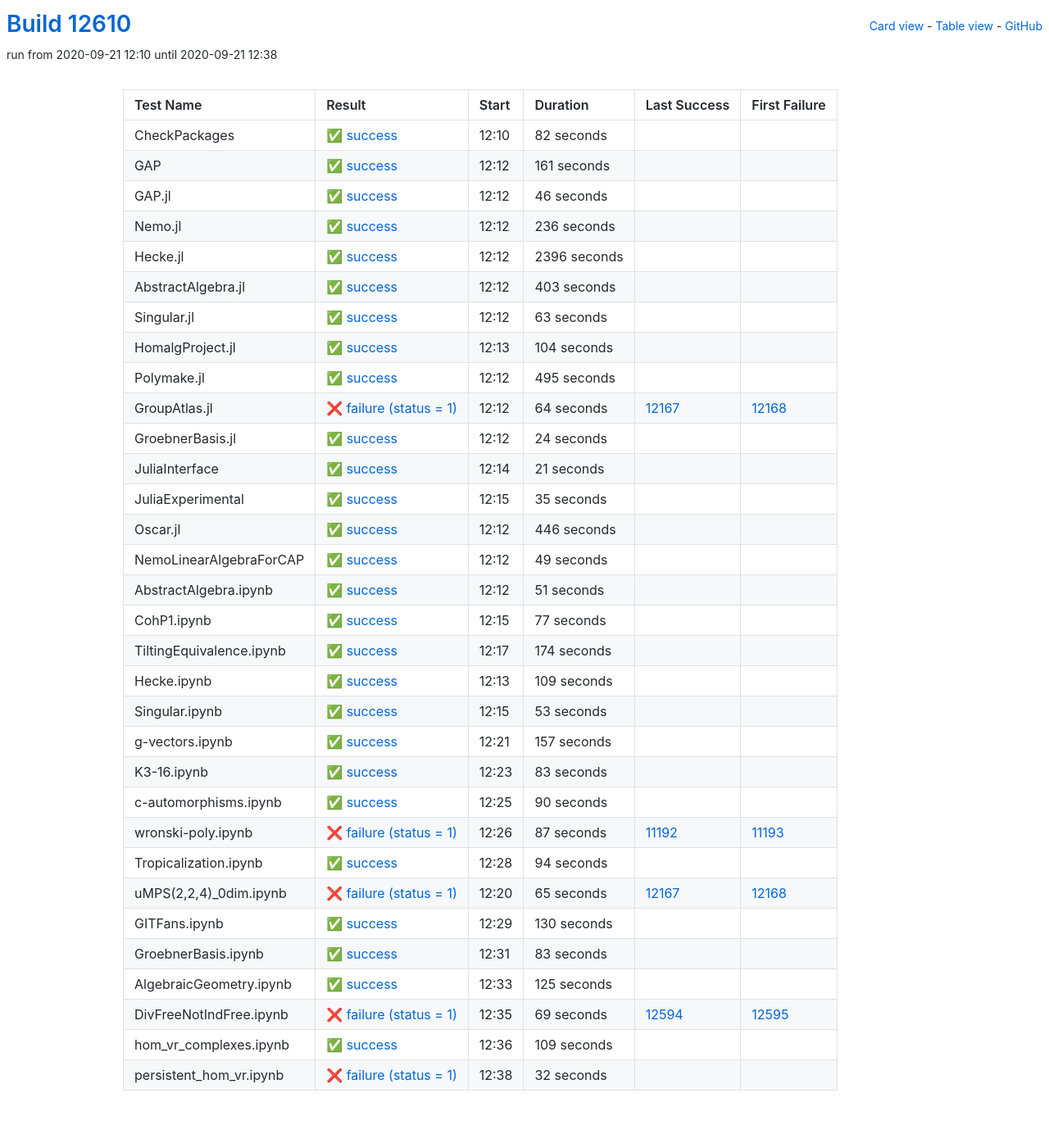
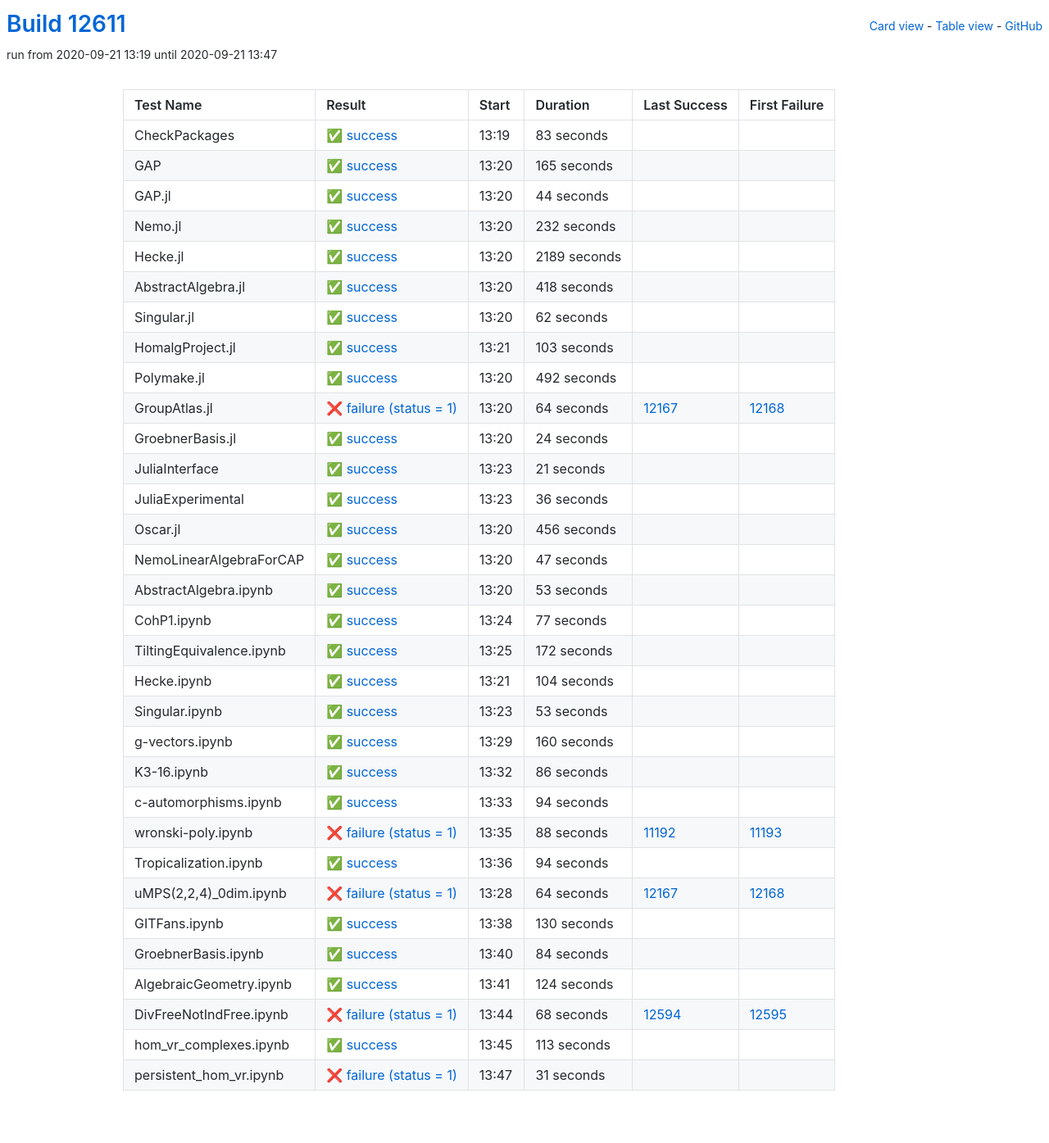
Before and after one commit to oscar-system/oscar-ci-status, a Jekyll site: the page built from table.html, in a window 1280 px wide. Shown: the whole page at 82% size. Built offline with Jekyll 4.4.1, drawn with Linux system fonts in a browser that asks for light colours.

Commit message:
Build #12611

```diff
--- a/_data/ci.yml
+++ b/_data/ci.yml
@@ -1,6 +1,6 @@
 ---
-build: 12610
-build_url: https://oscarci.mathematik.uni-kl.de/job/oscar/12610/
+build: 12611
+build_url: https://oscarci.mathematik.uni-kl.de/job/oscar/12611/
 job: oscar
 organization: oscar-system
 repo: oscar-ci-status
@@ -8,116 +8,116 @@
 tests:
 - name: CheckPackages
   id: checkpackages
-  log: https://oscarci.mathematik.uni-kl.de/job/oscar/12610/artifact/logs/build-12610/CheckPackages.log
-  start: 2020-09-21 12:10
+  log: https://oscarci.mathematik.uni-kl.de/job/oscar/12611/artifact/logs/build-12611/CheckPackages.log
+  start: 2020-09-21 13:19
   success: true
   exitcode: 0
   status: success
-  duration: 82
+  duration: 83
   last_success: false
   last_success_url:
   first_failure: false
   first_failure_url:
 - name: GAP
   id: gap
-  log: https://oscarci.mathematik.uni-kl.de/job/oscar/12610/artifact/logs/build-12610/GAP.log
-  start: 2020-09-21 12:12
+  log: https://oscarci.mathematik.uni-kl.de/job/oscar/12611/artifact/logs/build-12611/GAP.log
+  start: 2020-09-21 13:20
   success: true
   exitcode: 0
   status: success
-  duration: 161
+  duration: 165
   last_success: false
   last_success_url:
   first_failure: false
   first_failure_url:
 - name: GAP.jl
   id: gap-jl
-  log: https://oscarci.mathematik.uni-kl.de/job/oscar/12610/artifact/logs/build-12610/GAP.jl.log
-  start: 2020-09-21 12:12
+  log: https://oscarci.mathematik.uni-kl.de/job/oscar/12611/artifact/logs/build-12611/GAP.jl.log
+  start: 2020-09-21 13:20
   success: true
   exitcode: 0
   status: success
-  duration: 46
+  duration: 44
   last_success: false
   last_success_url:
   first_failure: false
   first_failure_url:
 - name: Nemo.jl
   id: nemo-jl
-  log: https://oscarci.mathematik.uni-kl.de/job/oscar/12610/artifact/logs/build-12610/Nemo.jl.log
-  start: 2020-09-21 12:12
+  log: https://oscarci.mathematik.uni-kl.de/job/oscar/12611/artifact/logs/build-12611/Nemo.jl.log
+  start: 2020-09-21 13:20
   success: true
   exitcode: 0
   status: success
-  duration: 236
+  duration: 232
   last_success: false
   last_success_url:
   first_failure: false
   first_failure_url:
 - name: Hecke.jl
   id: hecke-jl
-  log: https://oscarci.mathematik.uni-kl.de/job/oscar/12610/artifact/logs/build-12610/Hecke.jl.log
-  start: 2020-09-21 12:12
+  log: https://oscarci.mathematik.uni-kl.de/job/oscar/12611/artifact/logs/build-12611/Hecke.jl.log
+  start: 2020-09-21 13:20
   success: true
   exitcode: 0
   status: success
-  duration: 2396
+  duration: 2189
   last_success: false
   last_success_url:
   first_failure: false
   first_failure_url:
 - name: AbstractAlgebra.jl
   id: abstractalgebra-jl
-  log: https://oscarci.mathematik.uni-kl.de/job/oscar/12610/artifact/logs/build-12610/AbstractAlgebra.jl.log
-  start: 2020-09-21 12:12
+  log: https://oscarci.mathematik.uni-kl.de/job/oscar/12611/artifact/logs/build-12611/AbstractAlgebra.jl.log
+  start: 2020-09-21 13:20
   success: true
   exitcode: 0
   status: success
-  duration: 403
+  duration: 418
   last_success: false
   last_success_url:
   first_failure: false
   first_failure_url:
 - name: Singular.jl
   id: singular-jl
-  log: https://oscarci.mathematik.uni-kl.de/job/oscar/12610/artifact/logs/build-12610/Singular.jl.log
-  start: 2020-09-21 12:12
+  log: https://oscarci.mathematik.uni-kl.de/job/oscar/12611/artifact/logs/build-12611/Singular.jl.log
+  start: 2020-09-21 13:20
   success: true
   exitcode: 0
   status: success
-  duration: 63
+  duration: 62
   last_success: false
   last_success_url:
   first_failure: false
   first_failure_url:
 - name: HomalgProject.jl
   id: homalgproject-jl
-  log: https://oscarci.mathematik.uni-kl.de/job/oscar/12610/artifact/logs/build-12610/HomalgProject.jl.log
-  start: 2020-09-21 12:13
+  log: https://oscarci.mathematik.uni-kl.de/job/oscar/12611/artifact/logs/build-12611/HomalgProject.jl.log
+  start: 2020-09-21 13:21
   success: true
   exitcode: 0
   status: success
-  duration: 104
+  duration: 103
   last_success: false
   last_success_url:
   first_failure: false
   first_failure_url:
 - name: Polymake.jl
   id: polymake-jl
-  log: https://oscarci.mathematik.uni-kl.de/job/oscar/12610/artifact/logs/build-12610/Polymake.jl.log
-  start: 2020-09-21 12:12
+  log: https://oscarci.mathematik.uni-kl.de/job/oscar/12611/artifact/logs/build-12611/Polymake.jl.log
+  start: 2020-09-21 13:20
   success: true
   exitcode: 0
   status: success
-  duration: 495
+  duration: 492
   last_success: false
   last_success_url:
   first_failure: false
   first_failure_url:
 - name: GroupAtlas.jl
   id: groupatlas-jl
-  log: https://oscarci.mathematik.uni-kl.de/job/oscar/12610/artifact/logs/build-12610/GroupAtlas.jl.log
-  start: 2020-09-21 12:12
+  log: https://oscarci.mathematik.uni-kl.de/job/oscar/12611/artifact/logs/build-12611/GroupAtlas.jl.log
+  start: 2020-09-21 13:20
   success: false
   exitcode: 1
   status: failure
@@ -128,8 +128,8 @@
   first_failure_url: https://oscarci.mathematik.uni-kl.de/job/oscar/12168/
 - name: GroebnerBasis.jl
   id: groebnerbasis-jl
-  log: https://oscarci.mathematik.uni-kl.de/job/oscar/12610/artifact/logs/build-12610/GroebnerBasis.jl.log
-  start: 2020-09-21 12:12
+  log: https://oscarci.mathematik.uni-kl.de/job/oscar/12611/artifact/logs/build-12611/GroebnerBasis.jl.log
+  start: 2020-09-21 13:20
   success: true
   exitcode: 0
   status: success
@@ -140,8 +140,8 @@
   first_failure_url:
 - name: JuliaInterface
   id: juliainterface
-  log: https://oscarci.mathematik.uni-kl.de/job/oscar/12610/artifact/logs/build-12610/JuliaInterface.log
-  start: 2020-09-21 12:14
+  log: https://oscarci.mathematik.uni-kl.de/job/oscar/12611/artifact/logs/build-12611/JuliaInterface.log
+  start: 2020-09-21 13:23
   success: true
   exitcode: 0
   status: success
@@ -152,56 +152,56 @@
   first_failure_url:
 - name: JuliaExperimental
   id: juliaexperimental
-  log: https://oscarci.mathematik.uni-kl.de/job/oscar/12610/artifact/logs/build-12610/JuliaExperimental.log
-  start: 2020-09-21 12:15
+  log: https://oscarci.mathematik.uni-kl.de/job/oscar/12611/artifact/logs/build-12611/JuliaExperimental.log
+  start: 2020-09-21 13:23
   success: true
   exitcode: 0
   status: success
-  duration: 35
+  duration: 36
   last_success: false
   last_success_url:
   first_failure: false
   first_failure_url:
 - name: Oscar.jl
   id: oscar-jl
-  log: https://oscarci.mathematik.uni-kl.de/job/oscar/12610/artifact/logs/build-12610/Oscar.jl.log
-  start: 2020-09-21 12:12
+  log: https://oscarci.mathematik.uni-kl.de/job/oscar/12611/artifact/logs/build-12611/Oscar.jl.log
+  start: 2020-09-21 13:20
   success: true
   exitcode: 0
   status: success
-  duration: 446
+  duration: 456
   last_success: false
   last_success_url:
   first_failure: false
   first_failure_url:
 - name: NemoLinearAlgebraForCAP
   id: nemolinearalgebraforcap
-  log: https://oscarci.mathematik.uni-kl.de/job/oscar/12610/artifact/logs/build-12610/NemoLinearAlgebraForCAP.log
-  start: 2020-09-21 12:12
+  log: https://oscarci.mathematik.uni-kl.de/job/oscar/12611/artifact/logs/build-12611/NemoLinearAlgebraForCAP.log
+  start: 2020-09-21 13:20
   success: true
   exitcode: 0
   status: success
-  duration: 49
+  duration: 47
   last_success: false
   last_success_url:
   first_failure: false
   first_failure_url:
 - name: AbstractAlgebra.ipynb
   id: abstractalgebra-ipynb
-  log: https://oscarci.mathematik.uni-kl.de/job/oscar/12610/artifact/logs/build-12610/AbstractAlgebra.ipynb.log
-  start: 2020-09-21 12:12
+  log: https://oscarci.mathematik.uni-kl.de/job/oscar/12611/artifact/logs/build-12611/AbstractAlgebra.ipynb.log
+  start: 2020-09-21 13:20
   success: true
   exitcode: 0
   status: success
-  duration: 51
+  duration: 53
   last_success: false
   last_success_url:
   first_failure: false
   first_failure_url:
 - name: CohP1.ipynb
   id: cohp1-ipynb
-  log: https://oscarci.mathematik.uni-kl.de/job/oscar/12610/artifact/logs/build-12610/CohP1.ipynb.log
-  start: 2020-09-21 12:15
+  log: https://oscarci.mathematik.uni-kl.de/job/oscar/12611/artifact/logs/build-12611/CohP1.ipynb.log
+  start: 2020-09-21 13:24
   success: true
   exitcode: 0
   status: success
@@ -212,32 +212,32 @@
   first_failure_url:
 - name: TiltingEquivalence.ipynb
   id: tiltingequivalence-ipynb
-  log: https://oscarci.mathematik.uni-kl.de/job/oscar/12610/artifact/logs/build-12610/TiltingEquivalence.ipynb.log
-  start: 2020-09-21 12:17
+  log: https://oscarci.mathematik.uni-kl.de/job/oscar/12611/artifact/logs/build-12611/TiltingEquivalence.ipynb.log
+  start: 2020-09-21 13:25
   success: true
   exitcode: 0
   status: success
-  duration: 174
+  duration: 172
   last_success: false
   last_success_url:
   first_failure: false
   first_failure_url:
 - name: Hecke.ipynb
   id: hecke-ipynb
-  log: https://oscarci.mathematik.uni-kl.de/job/oscar/12610/artifact/logs/build-12610/Hecke.ipynb.log
-  start: 2020-09-21 12:13
+  log: https://oscarci.mathematik.uni-kl.de/job/oscar/12611/artifact/logs/build-12611/Hecke.ipynb.log
+  start: 2020-09-21 13:21
   success: true
   exitcode: 0
   status: success
-  duration: 109
+  duration: 104
   last_success: false
   last_success_url:
   first_failure: false
   first_failure_url:
 - name: Singular.ipynb
   id: singular-ipynb
-  log: https://oscarci.mathematik.uni-kl.de/job/oscar/12610/artifact/logs/build-12610/Singular.ipynb.log
-  start: 2020-09-21 12:15
+  log: https://oscarci.mathematik.uni-kl.de/job/oscar/12611/artifact/logs/build-12611/Singular.ipynb.log
+  start: 2020-09-21 13:23
   success: true
   exitcode: 0
   status: success
@@ -248,56 +248,56 @@
   first_failure_url:
 - name: g-vectors.ipynb
   id: g-vectors-ipynb
-  log: https://oscarci.mathematik.uni-kl.de/job/oscar/12610/artifact/logs/build-12610/g-vectors.ipynb.log
-  start: 2020-09-21 12:21
+  log: https://oscarci.mathematik.uni-kl.de/job/oscar/12611/artifact/logs/build-12611/g-vectors.ipynb.log
+  start: 2020-09-21 13:29
   success: true
   exitcode: 0
   status: success
-  duration: 157
+  duration: 160
   last_success: false
   last_success_url:
   first_failure: false
   first_failure_url:
 - name: K3-16.ipynb
   id: k3-16-ipynb
-  log: https://oscarci.mathematik.uni-kl.de/job/oscar/12610/artifact/logs/build-12610/K3-16.ipynb.log
-  start: 2020-09-21 12:23
+  log: https://oscarci.mathematik.uni-kl.de/job/oscar/12611/artifact/logs/build-12611/K3-16.ipynb.log
+  start: 2020-09-21 13:32
   success: true
   exitcode: 0
   status: success
-  duration: 83
+  duration: 86
   last_success: false
   last_success_url:
   first_failure: false
   first_failure_url:
 - name: c-automorphisms.ipynb
   id: c-automorphisms-ipynb
-  log: https://oscarci.mathematik.uni-kl.de/job/oscar/12610/artifact/logs/build-12610/c-automorphisms.ipynb.log
-  start: 2020-09-21 12:25
+  log: https://oscarci.mathematik.uni-kl.de/job/oscar/12611/artifact/logs/build-12611/c-automorphisms.ipynb.log
+  start: 2020-09-21 13:33
   success: true
   exitcode: 0
   status: success
-  duration: 90
+  duration: 94
   last_success: false
   last_success_url:
   first_failure: false
   first_failure_url:
 - name: wronski-poly.ipynb
   id: wronski-poly-ipynb
-  log: https://oscarci.mathematik.uni-kl.de/job/oscar/12610/artifact/logs/build-12610/wronski-poly.ipynb.log
-  start: 2020-09-21 12:26
+  log: https://oscarci.mathematik.uni-kl.de/job/oscar/12611/artifact/logs/build-12611/wronski-poly.ipynb.log
+  start: 2020-09-21 13:35
   success: false
   exitcode: 1
   status: failure
-  duration: 87
+  duration: 88
   last_success: 11192
   last_success_url: https://oscarci.mathematik.uni-kl.de/job/oscar/11192/
   first_failure: 11193
   first_failure_url: https://oscarci.mathematik.uni-kl.de/job/oscar/11193/
 - name: Tropicalization.ipynb
   id: tropicalization-ipynb
-  log: https://oscarci.mathematik.uni-kl.de/job/oscar/12610/artifact/logs/build-12610/Tropicalization.ipynb.log
-  start: 2020-09-21 12:28
+  log: https://oscarci.mathematik.uni-kl.de/job/oscar/12611/artifact/logs/build-12611/Tropicalization.ipynb.log
+  start: 2020-09-21 13:36
   success: true
   exitcode: 0
   status: success
@@ -308,20 +308,20 @@
   first_failure_url:
 - name: uMPS(2,2,4)_0dim.ipynb
   id: umps-2-2-4-0dim-ipynb
-  log: https://oscarci.mathematik.uni-kl.de/job/oscar/12610/artifact/logs/build-12610/uMPS-2-2-4-_0dim.ipynb.log
-  start: 2020-09-21 12:20
+  log: https://oscarci.mathematik.uni-kl.de/job/oscar/12611/artifact/logs/build-12611/uMPS-2-2-4-_0dim.ipynb.log
+  start: 2020-09-21 13:28
   success: false
   exitcode: 1
   status: failure
-  duration: 65
+  duration: 64
   last_success: 12167
   last_success_url: https://oscarci.mathematik.uni-kl.de/job/oscar/12167/
   first_failure: 12168
   first_failure_url: https://oscarci.mathematik.uni-kl.de/job/oscar/12168/
 - name: GITFans.ipynb
   id: gitfans-ipynb
-  log: https://oscarci.mathematik.uni-kl.de/job/oscar/12610/artifact/logs/build-12610/GITFans.ipynb.log
-  start: 2020-09-21 12:29
+  log: https://oscarci.mathematik.uni-kl.de/job/oscar/12611/artifact/logs/build-12611/GITFans.ipynb.log
+  start: 2020-09-21 13:38
   success: true
   exitcode: 0
   status: success
@@ -332,60 +332,60 @@
   first_failure_url:
 - name: GroebnerBasis.ipynb
   id: groebnerbasis-ipynb
-  log: https://oscarci.mathematik.uni-kl.de/job/oscar/12610/artifact/logs/build-12610/GroebnerBasis.ipynb.log
-  start: 2020-09-21 12:31
+  log: https://oscarci.mathematik.uni-kl.de/job/oscar/12611/artifact/logs/build-12611/GroebnerBasis.ipynb.log
+  start: 2020-09-21 13:40
   success: true
   exitcode: 0
   status: success
-  duration: 83
+  duration: 84
   last_success: false
   last_success_url:
   first_failure: false
   first_failure_url:
 - name: AlgebraicGeometry.ipynb
   id: algebraicgeometry-ipynb
-  log: https://oscarci.mathematik.uni-kl.de/job/oscar/12610/artifact/logs/build-12610/AlgebraicGeometry.ipynb.log
-  start: 2020-09-21 12:33
+  log: https://oscarci.mathematik.uni-kl.de/job/oscar/12611/artifact/logs/build-12611/AlgebraicGeometry.ipynb.log
+  start: 2020-09-21 13:41
   success: true
   exitcode: 0
   status: success
-  duration: 125
+  duration: 124
   last_success: false
   last_success_url:
   first_failure: false
   first_failure_url:
 - name: DivFreeNotIndFree.ipynb
   id: divfreenotindfree-ipynb
-  log: https://oscarci.mathematik.uni-kl.de/job/oscar/12610/artifact/logs/build-12610/DivFreeNotIndFree.ipynb.log
-  start: 2020-09-21 12:35
+  log: https://oscarci.mathematik.uni-kl.de/job/oscar/12611/artifact/logs/build-12611/DivFreeNotIndFree.ipynb.log
+  start: 2020-09-21 13:44
   success: false
   exitcode: 1
   status: failure
-  duration: 69
+  duration: 68
   last_success: 12594
   last_success_url: https://oscarci.mathematik.uni-kl.de/job/oscar/12594/
   first_failure: 12595
   first_failure_url: https://oscarci.mathematik.uni-kl.de/job/oscar/12595/
 - name: hom_vr_complexes.ipynb
   id: hom-vr-complexes-ipynb
-  log: https://oscarci.mathematik.uni-kl.de/job/oscar/12610/artifact/logs/build-12610/hom_vr_complexes.ipynb.log
-  start: 2020-09-21 12:36
+  log: https://oscarci.mathematik.uni-kl.de/job/oscar/12611/artifact/logs/build-12611/hom_vr_complexes.ipynb.log
+  start: 2020-09-21 13:45
   success: true
   exitcode: 0
   status: success
-  duration: 109
+  duration: 113
   last_success: false
   last_success_url:
   first_failure: false
   first_failure_url:
 - name: persistent_hom_vr.ipynb
   id: persistent-hom-vr-ipynb
-  log: https://oscarci.mathematik.uni-kl.de/job/oscar/12610/artifact/logs/build-12610/persistent_hom_vr.ipynb.log
-  start: 2020-09-21 12:38
+  log: https://oscarci.mathematik.uni-kl.de/job/oscar/12611/artifact/logs/build-12611/persistent_hom_vr.ipynb.log
+  start: 2020-09-21 13:47
   success: false
   exitcode: 1
   status: failure
-  duration: 32
+  duration: 31
   last_success: false
   last_success_url:
   first_failure: false
```
Also changed, not shown: README.md.
